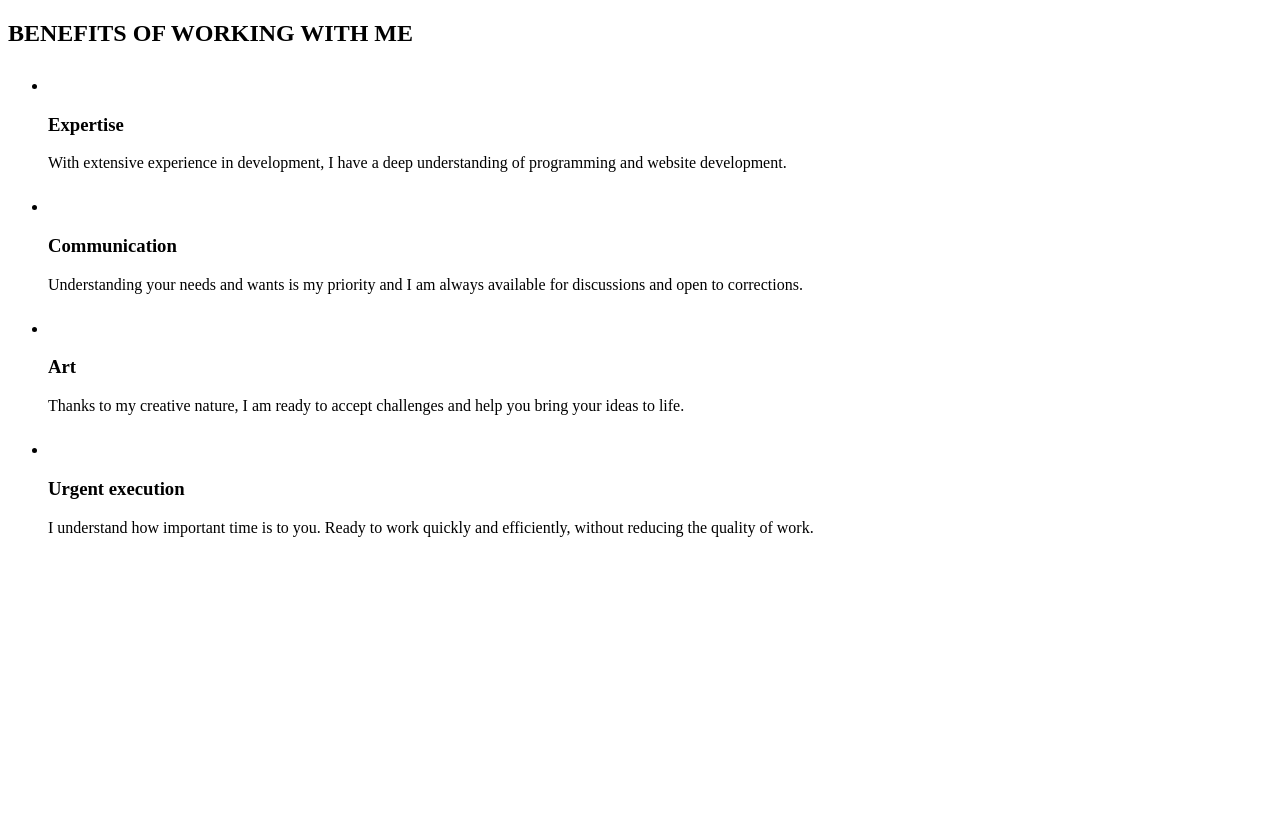
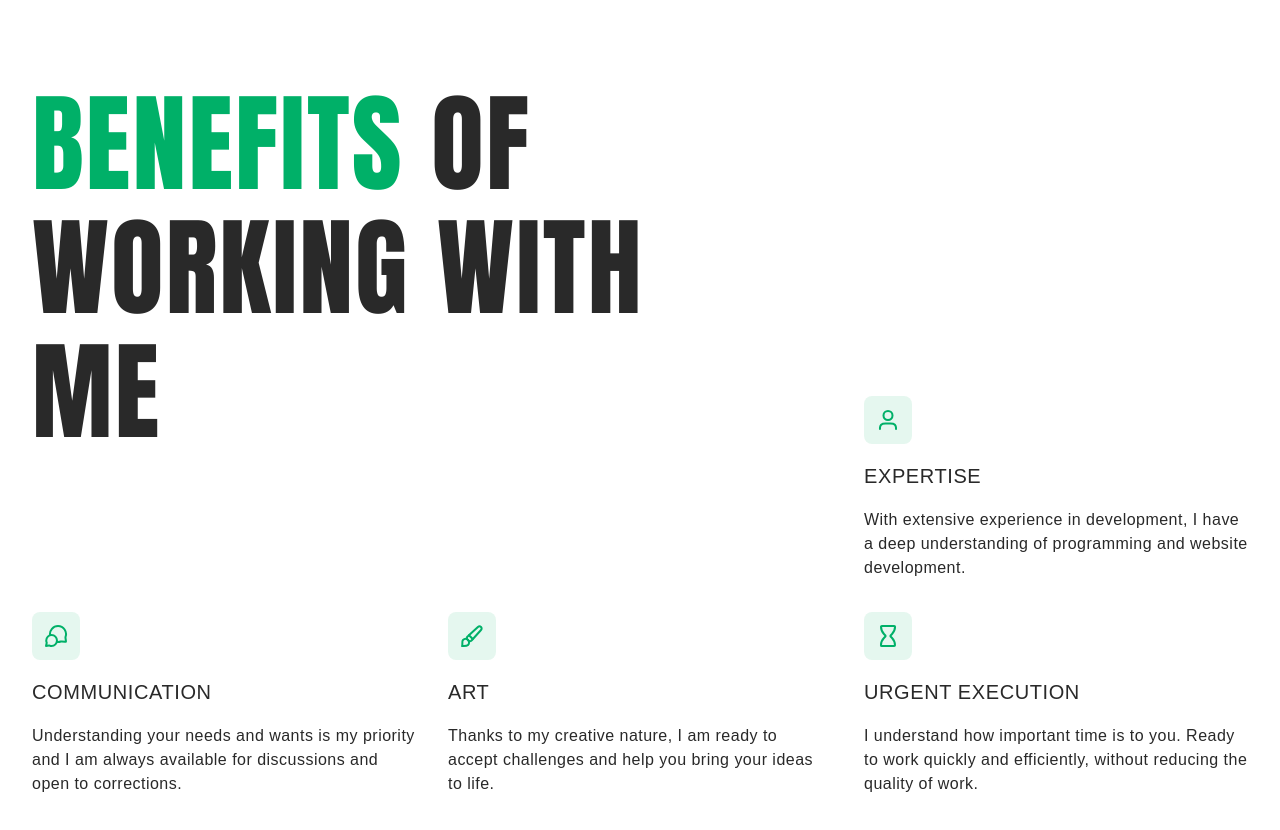
Before and after one commit to dokiienkokateryna/js-project, a plain HTML site: page index.html in a window 1280 px wide. Before the commit the page ends 800 px from the top, so only its background shows below. Drawn offline with Linux system fonts and the light colour scheme; the site is published under a folder, as on GitHub Pages, so addresses that start at the root find nothing.

Commit message:
styles_way.html

```diff
--- a/index.html
+++ b/index.html
@@ -4,8 +4,8 @@
     <meta charset="UTF-8" />
     <meta name="viewport" content="width=device-width, initial-scale=1.0" />
     <title>BENEFITS</title>
-    <link rel="stylesheet" href="/css/reset.css" />
-    <link rel="stylesheet" href="/css/styles.css" />
+    <link rel="stylesheet" href="./css/reset.css" />
+    <link rel="stylesheet" href="./css/styles.css" />
     <link
       rel="stylesheet"
       href="https://cdnjs.cloudflare.com/ajax/libs/font-awesome/6.5.2/css/all.min.css"
@@ -20,7 +20,7 @@
         <li class="benefits-list">
           <div class="benefits-wrapper">
             <svg class="benefits-wrapper-svg" width="24" height="24">
-              <use href="/svg/symbol-defs.svg#icon-user-01"></use>
+              <use href="./svg/symbol-defs.svg#icon-user-01"></use>
             </svg>
           </div>
           <h3 class="benefits-head-text">Expertise</h3>
@@ -32,7 +32,7 @@
         <li class="benefits-list">
           <div class="benefits-wrapper">
             <svg class="benefits-wrapper-svg" width="24" height="24">
-              <use href="/svg/symbol-defs.svg#icon-message-chat-circle"></use>
+              <use href="./svg/symbol-defs.svg#icon-message-chat-circle"></use>
             </svg>
           </div>
           <h3 class="benefits-head-text">Communication</h3>
@@ -44,7 +44,7 @@
         <li class="benefits-list">
           <div class="benefits-wrapper">
             <svg class="benefits-wrapper-svg" width="24" height="24">
-              <use href="/svg/symbol-defs.svg#icon-brush-01"></use>
+              <use href="./svg/symbol-defs.svg#icon-brush-01"></use>
             </svg>
           </div>
           <h3 class="benefits-head-text">Art</h3>
@@ -56,7 +56,7 @@
         <li class="benefits-list">
           <div class="benefits-wrapper">
             <svg class="benefits-wrapper-svg" width="24" height="24">
-              <use href="/svg/symbol-defs.svg#icon-hourglass-02"></use>
+              <use href="./svg/symbol-defs.svg#icon-hourglass-02"></use>
             </svg>
           </div>
           <h3 class="benefits-head-text">Urgent execution</h3>
```
